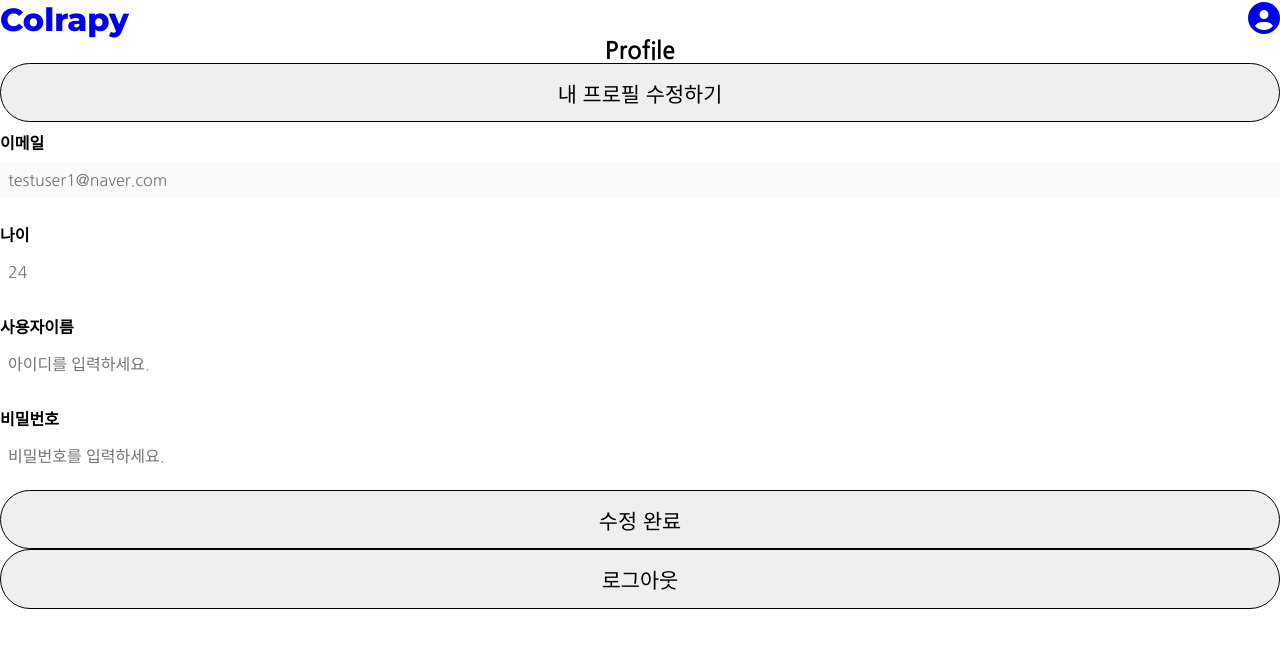
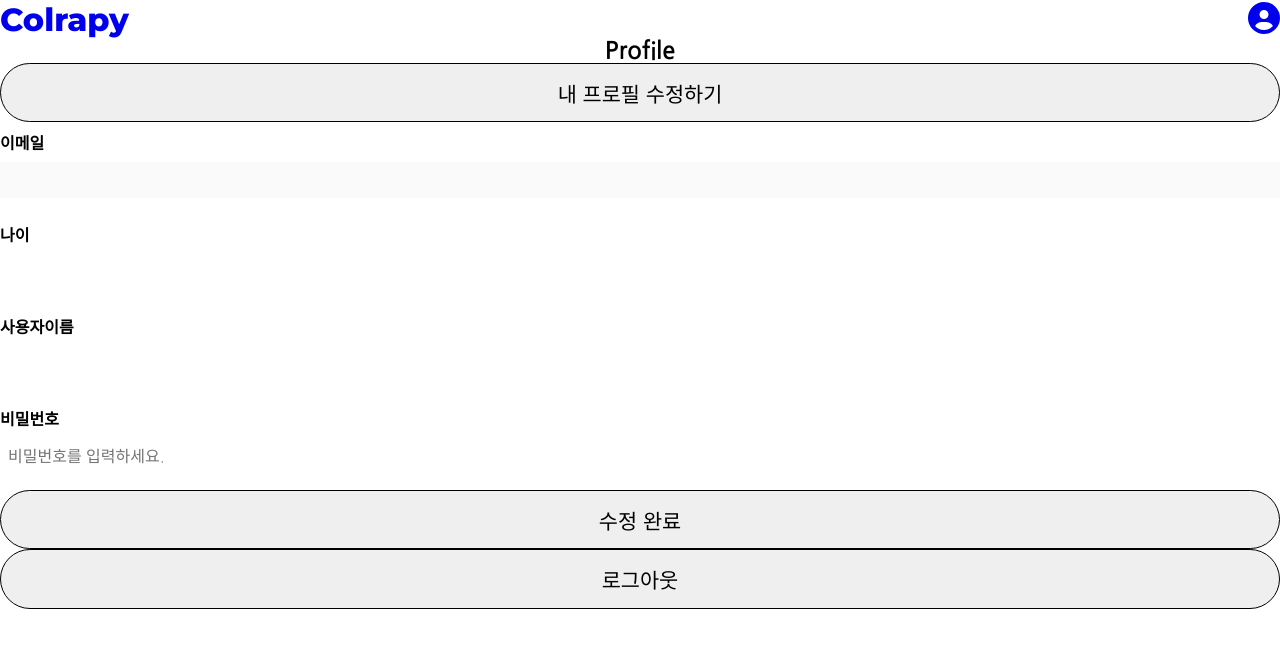
Before and after one commit to beurmuz/Colrapy, a React (Create React App) app in the folder frontend/: page /profile in a window 1280 px wide. Both pictures are taken after a click on the button "내 프로필 수정하기". Shown: the top 648 px of the page. Built offline with nearby package versions, Linux system fonts and the light colour scheme; no server answers.

Commit message:
#77 [개발] api - profile 페이지

```diff
--- a/frontend/src/pages/profile/profile.jsx
+++ b/frontend/src/pages/profile/profile.jsx
@@ -1,27 +1,79 @@
-import React from 'react';
+import React, { useEffect } from 'react';
 import { useState } from 'react';
 import InputLabel from '../../components/inputLabel';
 import Button from '../../components/button';
 import styles from './profile.module.css';
-import { Link } from 'react-router-dom';
+import axios from 'axios';
+import { useNavigate } from 'react-router-dom';
 
 const Profile = (props) => {
+    const navigate = useNavigate();
     const [showProfile, setshowProfile] = useState(false);
-
-    // 데이터 초기값은 DB에서 가져온 사용자의 기본정보여야 함
-    const [state, setState] = useState({
-        age: '',
-        username: '',
-        password: ''
-    });
-    const { age, username, password } = state;
+    // 초기값은 서버로부터 전달받은 사용자 정보여야 함
+    const [email, setEmail] = useState('');
+    const [age, setAge] = useState('');
+    const [username, setUsername] = useState('');
+    const [password, setPassword] = useState('');
 
     // state 변경 시 발생하는 함수
-    const handleChangeState = (e) => {
-        setState({
-            [e.target.name] : e.target.value // name이 age이면 age의 input값 업데이트
-        });
-        // console.log(e.target.value);
+    const handleChangeAge = (e) => {
+        setAge(e.target.value);
+    }
+    const handleChangeUsername = (e) => {
+        setUsername(e.target.value);
+    }
+    const handleChangePw = (e) => {
+        setPassword(e.target.value);
+    }
+
+    // 서버로부터 사용자 정보 받아오기
+    const getUserInfo = async() => {
+        await axios.get('https://16c2b227-f591-4fed-b28a-4e43d84fdd27.mock.pstmn.io/profile',{
+            params: {email: email}
+        })
+            .then((response) => {
+                setEmail(response.data.email);
+                setAge(response.data.age);
+                setUsername(response.data.username);
+                // setPassword(response.data.password);
+            })
+            .catch((error) => {
+                alert('오류가 발생했어요. 새로고침 해주세요.😥');
+            })
+    }
+
+    useEffect(() => {
+        getUserInfo();
+    }, []);
+
+    // input값 체크
+    const checkInput = (password) => {
+        if(password === '') {
+            alert('비밀번호를 입력해주세요!');
+            return false;
+        }
+        return true;
+    }
+
+    // 프로필 수정 시
+    const updateUserInfo = async() => {
+        if(!checkInput(password)) return;
+        await axios.put('https://16c2b227-f591-4fed-b28a-4e43d84fdd27.mock.pstmn.io/profile', {
+            age: age,
+            username: username,
+            password: password
+        },{
+            params: {email: email}
+        })
+            .then((response) => {
+                alert('수정이 완료되었어요! 잠시 후 메인으로 이동합니다.');
+                setTimeout(() => {
+                    navigate('/colrapy');
+                }, 2000);
+            })
+            .catch((error) => {
+                alert('오류가 발생했어요. 새로고침 해주세요.😥');
+            })
     }
 
     return (
@@ -34,18 +86,17 @@ const Profile = (props) => {
                 { showProfile
                   ? <div className={styles.controlbar_accordion} >
                         <form>
-                            {/* placeholder 부분 다 빼주고, 실제 사용자 정보를 초기 값으로 넣어주어야 함 */}
-                            <InputLabel label='이메일' name='email' placeholder='testuser1@naver.com' disabled/>
-                            <InputLabel label='나이' name='age' placeholder='24' onChange={handleChangeState}/>
-                            <InputLabel label='사용자이름' name='username' placeholder='아이디를 입력하세요.' onChange={handleChangeState}/>
-                            <InputLabel label='비밀번호' name='password' placeholder='비밀번호를 입력하세요.' type='password' onChange={handleChangeState}/>
+                            <InputLabel label='이메일' name='email' placeholder={email} disabled/>
+                            <InputLabel label='나이' name='age' value={age} onChange={handleChangeAge}/>
+                            <InputLabel label='사용자이름' name='username' value={username} onChange={handleChangeUsername}/>
+                            <InputLabel label='비밀번호' name='password' placeholder='비밀번호를 입력하세요.' type='password' onChange={handleChangePw}/>
                         </form>
-                        <button >수정 완료</button>
+                        <button onClick={updateUserInfo}>수정 완료</button>
                     </div>
                   : ''}
-                <Link to={'/'}>
+                {/* <Link to={'/'}> */}
                     <Button content={'로그아웃'} />
-                </Link>
+                {/* </Link> */}
             </div>
         </div>
     )
```
